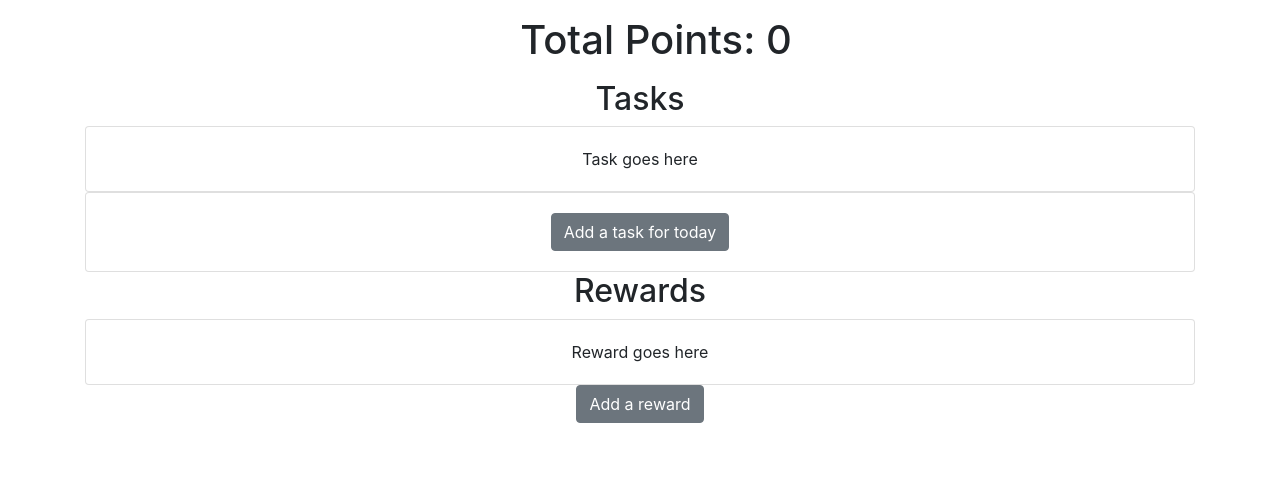
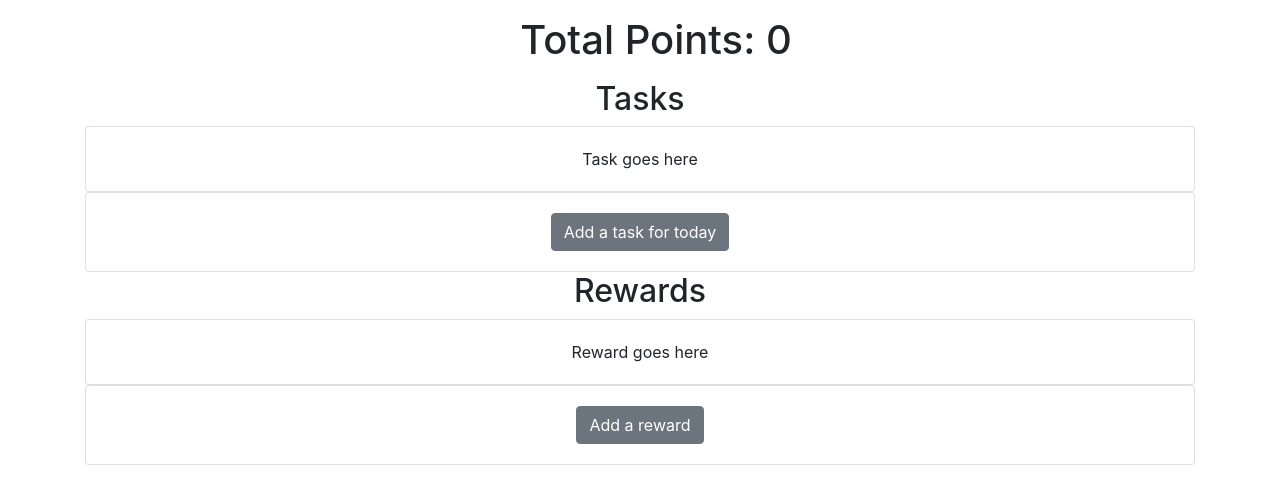
Before and after one commit to jeffkillinger/task-reward, a React (Create React App) app: page / in a window 1280 px wide. Shown: the top 504 px of the page. Built offline with nearby package versions, Linux system fonts and the light colour scheme.

Commit message:
minor formatting to AddReward

```diff
--- a/src/components/AddReward.js
+++ b/src/components/AddReward.js
@@ -3,7 +3,11 @@ import React, { Component } from 'react';
 class AddReward extends Component {
   render () {
     return (
-      <button type="button" class="btn btn-secondary">Add a reward</button>
+      <div className="card">
+        <div className="card-body">
+          <button type="button" class="btn btn-secondary">Add a reward</button>
+        </div>
+      </div>
     );
   }
 }
```
